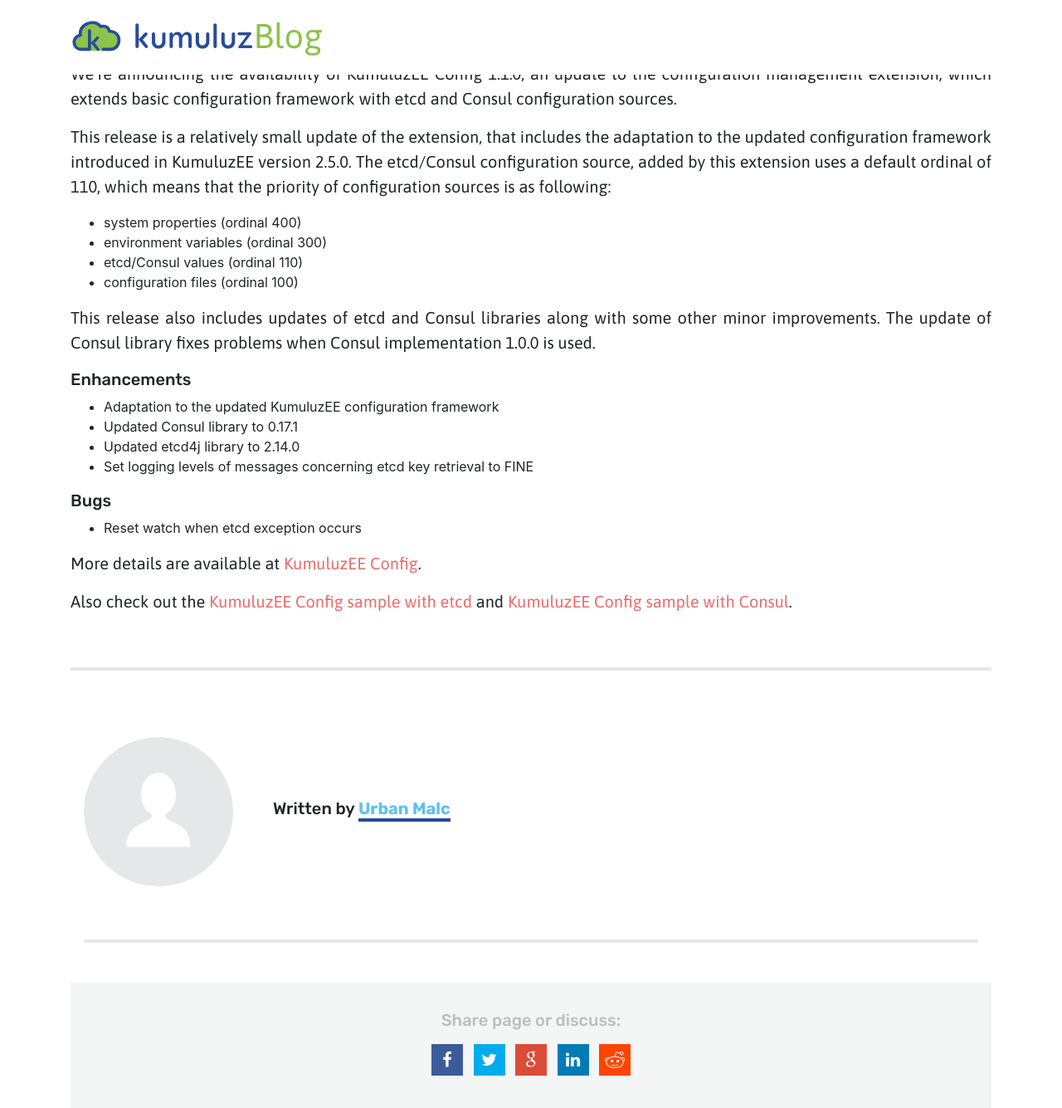
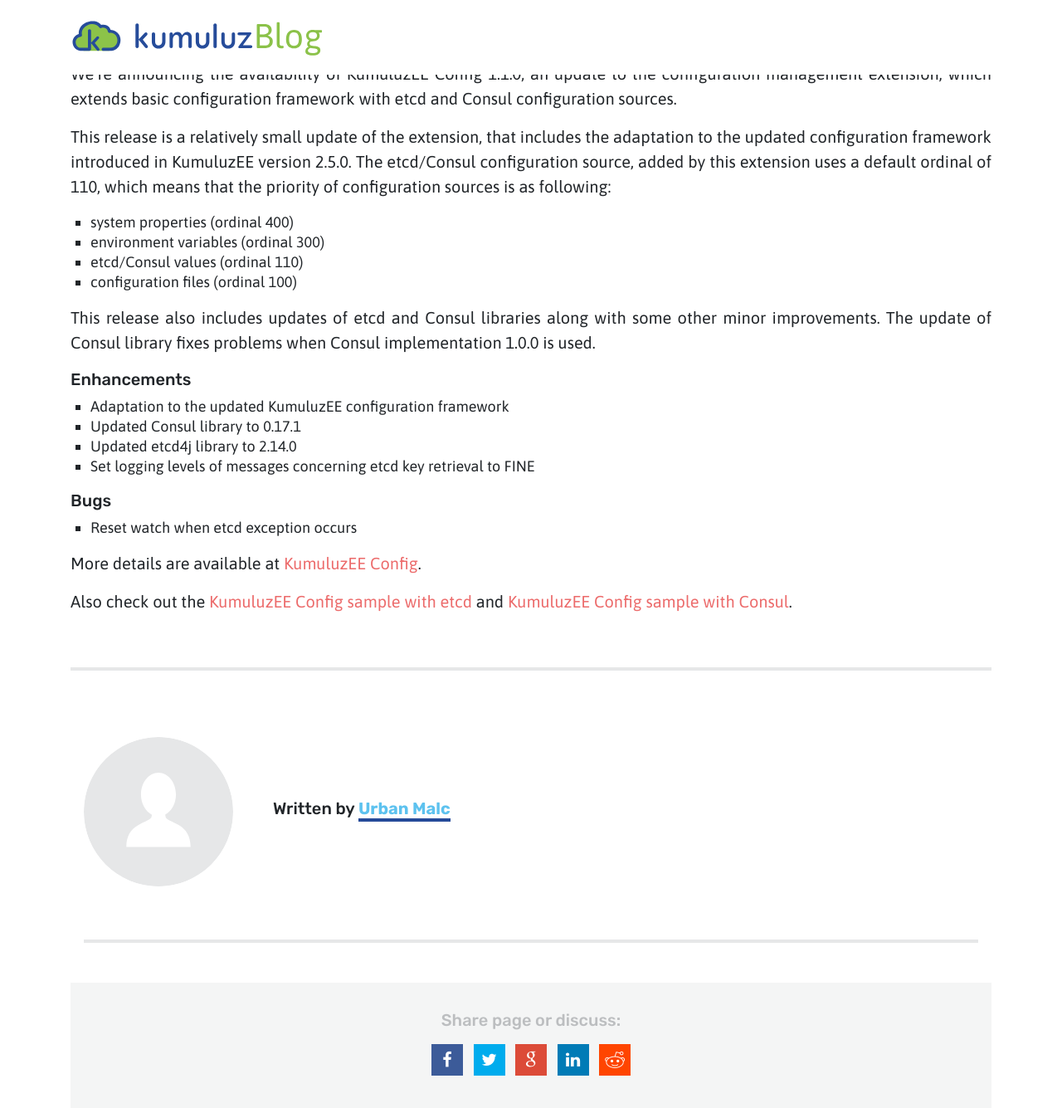
Before and after one commit to kumuluz/blog.sunesis.si, a Jekyll site: the page built from _posts/2018-01-19-kumuluzee-config-release-1.1.markdown, in a window 1280 px wide and 1400 px high, scrolled down 313 px. Shown: the top 1335 px of the window at 83% size. Built offline with Jekyll 4.4.1, drawn with Linux system fonts in a browser that asks for light colours; comment, search, counter and statistics services are not loaded; some of the changed text lies outside the part shown.

Commit message:
minor design changes

```diff
--- a/_posts/2018-02-14-temp.markdown
+++ b/_posts/2018-02-14-temp.markdown
@@ -1,7 +1,7 @@
 ---
 layout: post
 title:  "Temp article"
-date:   2018-01-19
+date:   2018-02-14
 author: aleksd
 categories: [Fun, Nightsky]
 tags: [Casual, Fun]
--- a/_sass/theme/post.scss
+++ b/_sass/theme/post.scss
@@ -56,6 +56,17 @@
 
     img {
       max-width: 100%;
+    }
+
+    ul {
+      list-style-type: square;
+      padding-left: 1.5rem;
+
+      li {
+        font-family: $font-asap;
+        font-size: 1.125rem;
+        line-height: 1.5rem;
+      }
     }
   }
 
```
